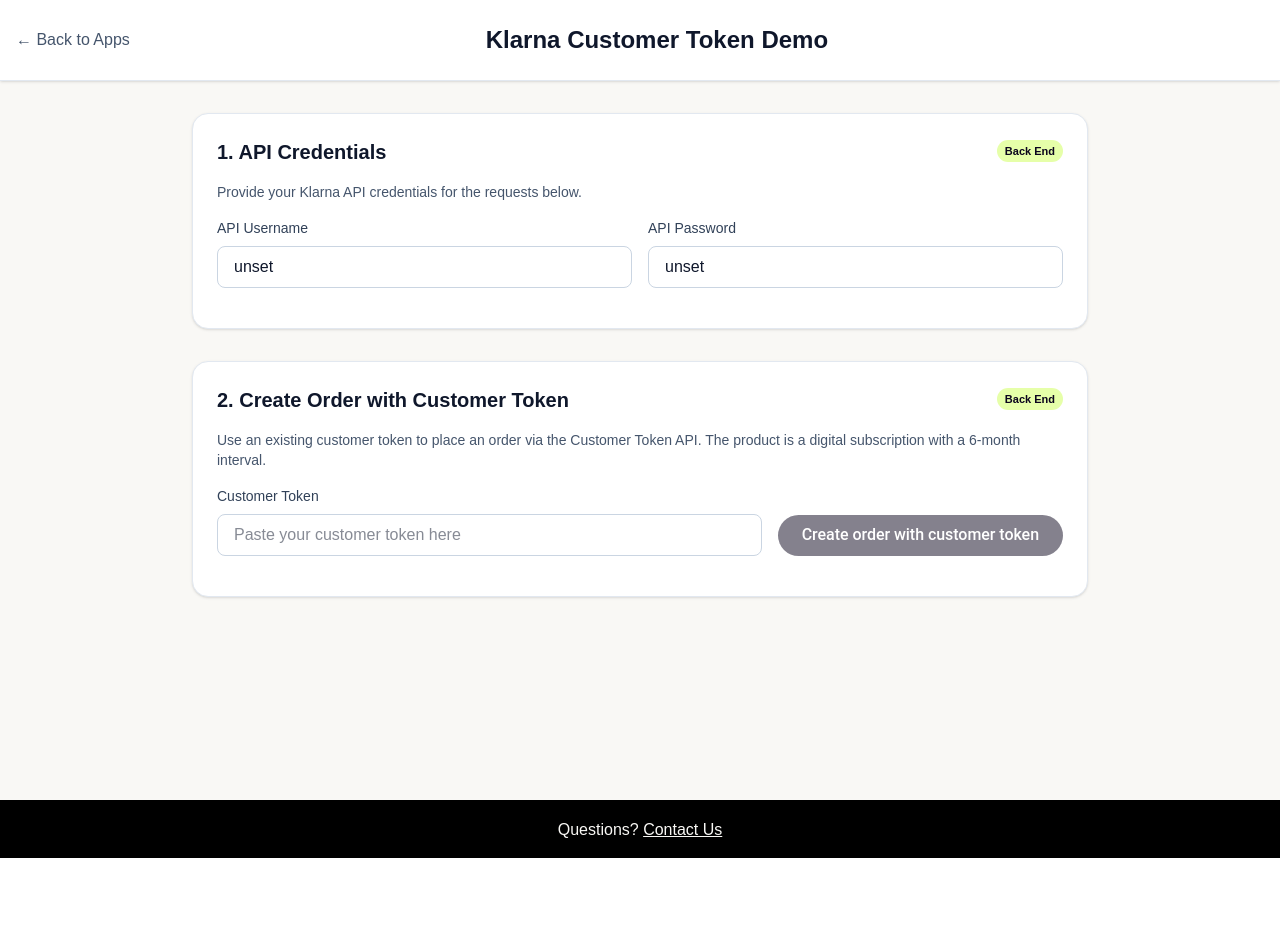
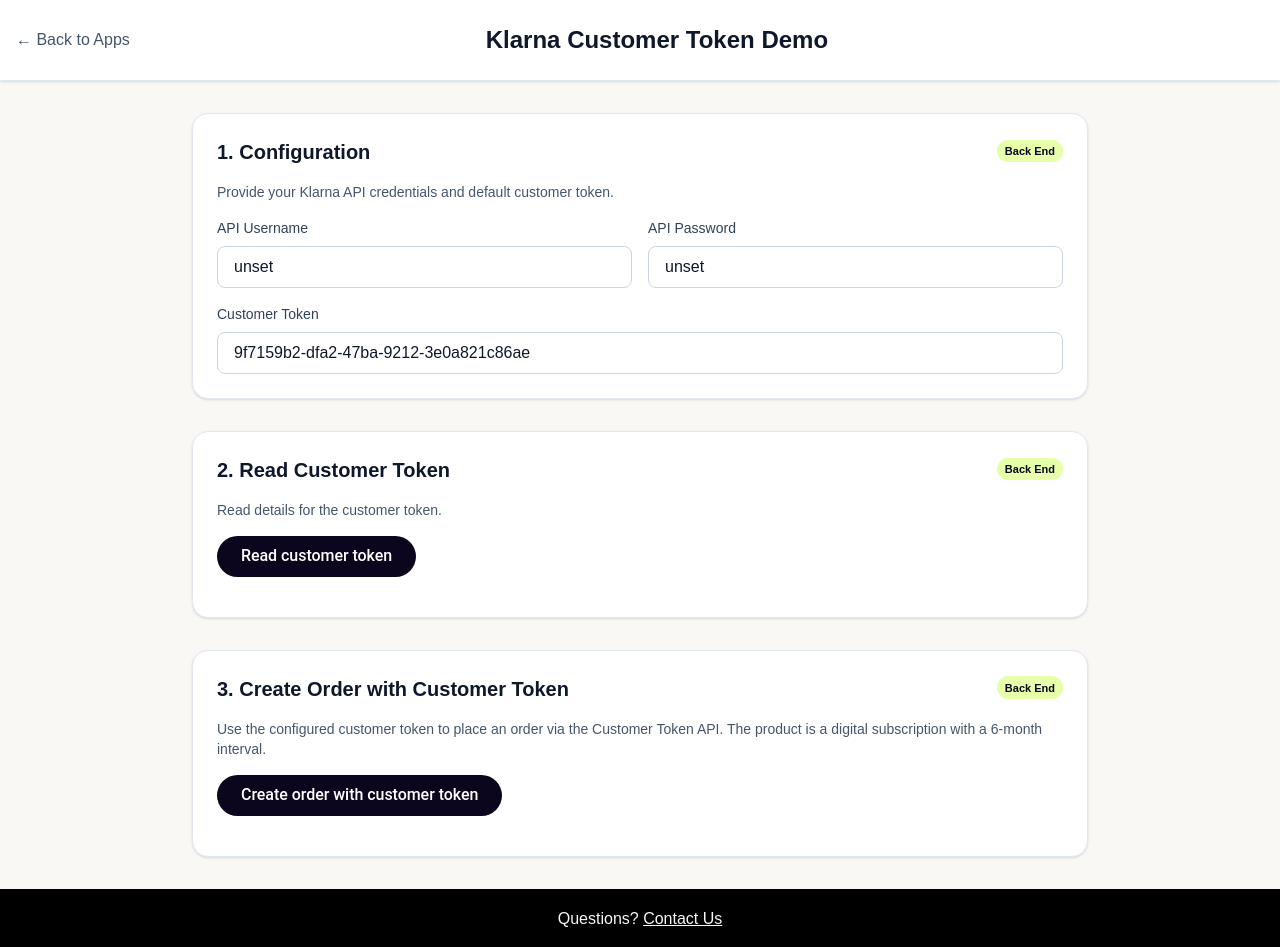
Before and after one commit to thejinghao/kp-demo, a Next.js app: page /apps/ct in a window 1280 px wide. Before the commit the page ends 858 px from the top, so only its background shows below. Built offline with nearby package versions, Linux system fonts and the light colour scheme; no server answers.

Commit message:
implement get customer token

```diff
--- /dev/null
+++ b/app/api/klarna/customer-token/read/[customerToken]/route.ts
@@ -0,0 +1,13 @@
+import { NextRequest } from 'next/server';
+import { createKlarnaRoute, getRequiredParam } from '../../../../../../lib/api/routeFactory';
+
+export const dynamic = 'force-dynamic';
+export const runtime = 'nodejs';
+
+export const GET = createKlarnaRoute({
+	method: 'GET',
+	resolveUrl: async (_req: NextRequest, context) => {
+		const customerToken = await getRequiredParam(context, 'customerToken');
+		return `/customer-token/v1/tokens/${encodeURIComponent(customerToken)}`;
+	},
+});
--- a/app/apps/ct/page.tsx
+++ b/app/apps/ct/page.tsx
@@ -9,9 +9,39 @@
 export default function CustomerTokenOrderApp() {
   const [kpUsername, setKpUsername] = useState(defaultUsername);
   const [kpPassword, setKpPassword] = useState(defaultPassword);
-  const [customerToken, setCustomerToken] = useState('');
+  const [customerToken, setCustomerToken] = useState('9f7159b2-dfa2-47ba-9212-3e0a821c86ae');
+  const [isReadingToken, setIsReadingToken] = useState(false);
+  const [readTokenCall, setReadTokenCall] = useState<{ request?: any; response?: any } | null>(null);
   const [isCreatingOrder, setIsCreatingOrder] = useState(false);
   const [createOrderCall, setCreateOrderCall] = useState<{ request?: any; response?: any } | null>(null);
+
+  const readCustomerToken = async () => {
+    if (!kpUsername.trim() || !kpPassword.trim()) {
+      alert('Enter API Username and Password first.');
+      return;
+    }
+    if (!customerToken.trim()) {
+      alert('Enter a customer token.');
+      return;
+    }
+
+    setIsReadingToken(true);
+    try {
+      const res = await fetch(`/api/klarna/customer-token/read/${encodeURIComponent(customerToken)}`, {
+        method: 'GET',
+        headers: {
+          authorization: `Basic ${kpUsername}:${kpPassword}`,
+        },
+      });
+      const json = await res.json();
+      setReadTokenCall({ request: json.forwarded_request, response: json.klarna_response ?? json.data_url ?? json });
+    } catch (err) {
+      console.error('Read customer token failed', err);
+      setReadTokenCall({ request: { error: 'request failed' }, response: err });
+    } finally {
+      setIsReadingToken(false);
+    }
+  };
 
   const createOrderWithCustomerToken = async () => {
     if (!kpUsername.trim() || !kpPassword.trim()) {
@@ -86,13 +116,13 @@
 
       <div className="container mx-auto px-4 py-8">
         <div className="max-w-4xl mx-auto space-y-8">
-          {/* Step 1: API Credentials */}
+          {/* Step 1: Configuration */}
           <div className="bg-white dark:bg-slate-800 rounded-2xl shadow-sm border border-slate-200 dark:border-slate-700 p-6">
             <h2 className="text-xl font-semibold text-slate-900 dark:text-white mb-4 flex items-center justify-between gap-2">
-              <span>1. API Credentials</span>
+              <span>1. Configuration</span>
               <span className="badge badge-be">Back End</span>
             </h2>
-            <p className="text-sm text-slate-600 dark:text-slate-400 mb-4">Provide your Klarna API credentials for the requests below.</p>
+            <p className="text-sm text-slate-600 dark:text-slate-400 mb-4">Provide your Klarna API credentials and default customer token.</p>
             <div className="grid grid-cols-1 md:grid-cols-2 gap-4 mb-4">
               <div>
                 <label className="block text-sm font-medium text-slate-700 dark:text-slate-300 mb-2">API Username</label>
@@ -113,26 +143,62 @@
                 />
               </div>
             </div>
+            <div>
+              <label className="block text-sm font-medium text-slate-700 dark:text-slate-300 mb-2">Customer Token</label>
+              <input
+                value={customerToken}
+                onChange={(e) => setCustomerToken(e.target.value)}
+                placeholder="9f7159b2-dfa2-47ba-9212-3e0a821c86ae"
+                className="w-full px-4 py-2 border border-slate-300 dark:border-slate-600 rounded-lg bg-white dark:bg-slate-700 text-slate-900 dark:text-white"
+              />
+            </div>
           </div>
 
-          {/* Step 2: Create Order with Customer Token */}
+          {/* Step 2: Read Customer Token */}
           <div className="bg-white dark:bg-slate-800 rounded-2xl shadow-sm border border-slate-200 dark:border-slate-700 p-6">
             <h2 className="text-xl font-semibold text-slate-900 dark:text-white mb-4 flex items-center justify-between gap-2">
-              <span>2. Create Order with Customer Token</span>
+              <span>2. Read Customer Token</span>
               <span className="badge badge-be">Back End</span>
             </h2>
-            <p className="text-sm text-slate-600 dark:text-slate-400 mb-4">Use an existing customer token to place an order via the Customer Token API. The product is a digital subscription with a 6-month interval.</p>
+            <p className="text-sm text-slate-600 dark:text-slate-400 mb-4">Read details for the customer token.</p>
 
             <div className="flex items-end gap-4 mb-4">
-              <div className="flex-1">
-                <label className="block text-sm font-medium text-slate-700 dark:text-slate-300 mb-2">Customer Token</label>
-                <input
-                  value={customerToken}
-                  onChange={(e) => setCustomerToken(e.target.value)}
-                  placeholder="Paste your customer token here"
-                  className="w-full px-4 py-2 border border-slate-300 dark:border-slate-600 rounded-lg bg-white dark:bg-slate-700 text-slate-900 dark:text-white"
-                />
+              <button
+                onClick={readCustomerToken}
+                disabled={isReadingToken || !customerToken.trim() || !kpUsername.trim() || !kpPassword.trim()}
+                className="btn"
+              >
+                {isReadingToken ? 'Reading...' : 'Read customer token'}
+              </button>
+            </div>
+
+            {readTokenCall && (
+              <div className="mt-4 space-y-4">
+                <div>
+                  <h3 className="text-sm font-semibold text-slate-900 dark:text-white mb-2">External Request</h3>
+                  <pre className="bg-slate-50 dark:bg-slate-900 text-slate-800 dark:text-slate-200 p-4 rounded-lg overflow-auto text-sm">
+                    {JSON.stringify(readTokenCall.request, null, 2)}
+                  </pre>
+                </div>
+                <div>
+                  <h3 className="text-sm font-semibold text-slate-900 dark:text-white mb-2">External Response</h3>
+                  <pre className="bg-slate-50 dark:bg-slate-900 text-slate-800 dark:text-slate-200 p-4 rounded-lg overflow-auto text-sm">
+                    {JSON.stringify(readTokenCall.response, null, 2)}
+                  </pre>
+                </div>
               </div>
+            )}
+          </div>
+
+          {/* Step 3: Create Order with Customer Token */}
+          <div className="bg-white dark:bg-slate-800 rounded-2xl shadow-sm border border-slate-200 dark:border-slate-700 p-6">
+            <h2 className="text-xl font-semibold text-slate-900 dark:text-white mb-4 flex items-center justify-between gap-2">
+              <span>3. Create Order with Customer Token</span>
+              <span className="badge badge-be">Back End</span>
+            </h2>
+            <p className="text-sm text-slate-600 dark:text-slate-400 mb-4">Use the configured customer token to place an order via the Customer Token API. The product is a digital subscription with a 6-month interval.</p>
+
+            <div className="flex items-end gap-4 mb-4">
               <button
                 onClick={createOrderWithCustomerToken}
                 disabled={isCreatingOrder || !customerToken.trim() || !kpUsername.trim() || !kpPassword.trim()}
--- a/app/apps/kp/page.tsx
+++ b/app/apps/kp/page.tsx
@@ -586,7 +586,20 @@
               <span className="badge badge-be">Back End</span>
             </h2>
             <p className="text-sm text-slate-600 dark:text-slate-400 mb-4">
-              Use the authorization_token from authorize() to create a customer token. Select the session intent in Step 1 (<code>buy</code>, <code>buy_and_tokenize</code> or <code>buy_and_default_tokenize</code>).
+              Optional: only applicable when the session intent in Step 1 supports tokenization (
+              <code>buy_and_tokenize</code> or <code>buy_and_default_tokenize</code>). Use the
+              authorization_token from authorize() to create a customer token for future charges. See
+              Klarna’s Payment scenarios and intent in the
+              {' '}
+              <a
+                href="https://docs.klarna.com/payments/web-payments/integrate-with-klarna-payments/integrate-via-sdk/step-1-initiate-a-payment/?q=buy_and_default_tokenize#payment-scenarios-and-intent"
+                target="_blank"
+                rel="noreferrer"
+                className="underline"
+              >
+                docs
+              </a>
+              .
             </p>
 
             <div className="flex items-end gap-4 mb-4">
```
